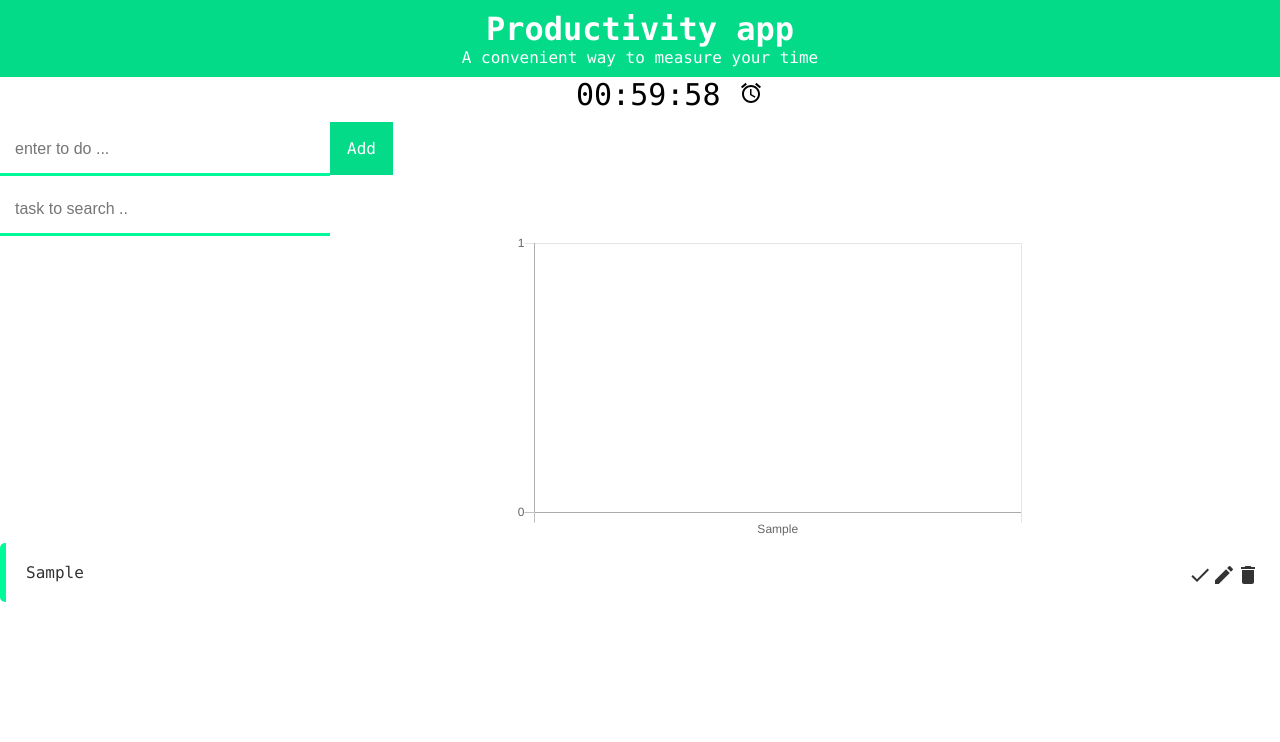
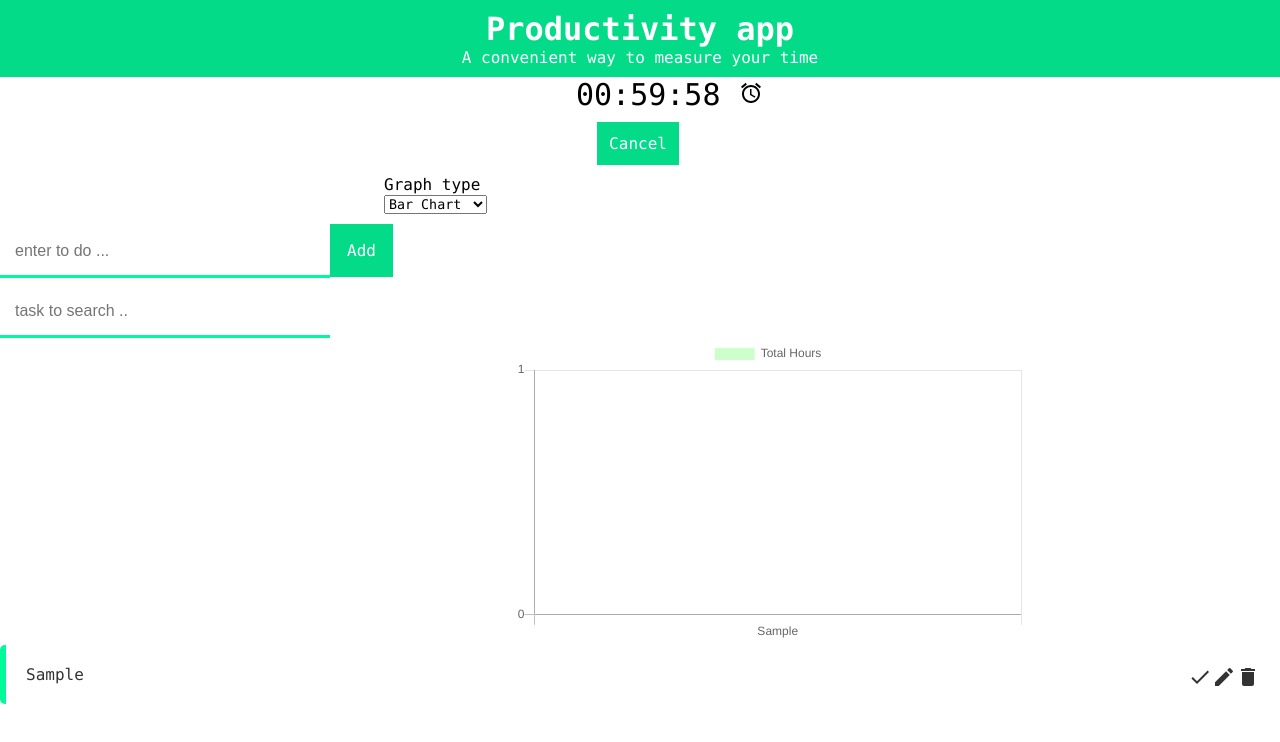
Before and after one commit to lukajose/ToDoList, a React (Create React App) app: page / in a window 1280 px wide. Both pictures are taken after typing "Sample" into the empty fields and a click on the button "Add". Shown: the top 742 px of the page. Built offline with nearby package versions, Linux system fonts and the light colour scheme.

Commit message:
adding selector

```diff
--- a/src/Timer.css
+++ b/src/Timer.css
@@ -19,9 +19,28 @@
   border-bottom-style: solid;
 }
 
-.timer-countdown {
+.timer-countdown .timer-countdown-text {
     margin-left:45%;
     font-size: 30px;
     font-family: consolas;
     border-bottom-color: #00FA9A;
 }
+
+.timer-countdown .timer-countdown-text .cancel-button {
+  font-size: 16px;
+  background-color: rgb(3, 219, 136);
+  color: #FFF;
+  border: 2px solid rgb(3, 219, 136);
+  font-family: consolas;
+  margin: 10px 0;
+  padding:10px;
+  display: inline;
+  margin-left: 3%;
+
+}
+
+.timer-countdown .timer-countdown-text .cancel-button:hover {
+    background-color: #32CD32;
+    border: 2px solid #32CD32;
+    cursor: pointer;
+  }
--- a/src/Timer.js
+++ b/src/Timer.js
@@ -168,6 +168,12 @@ class Timer extends Component {
         return time;
     }
 
+    //If cancel gets clicked change stop timer and delete last added item.
+    cancelItemCountdown() {
+
+        this.changeTimer();
+    }
+
     render () {
         //this.updateTime();
         //this.transformTime();
@@ -225,7 +231,17 @@ class Timer extends Component {
         } else { // display timer countdown
 
             return (
-                    <p className="timer-countdown">{hours+ ':'+minutes + ':' + seconds} <AccessAlarmIcon/></p>
+                    <div className='timer-countdown'>
+                        <p className="timer-countdown-text">{hours+ ':'+minutes + ':' + seconds} <AccessAlarmIcon/>
+                            <div>
+                                <form onSubmit={this.cancelItemCountdown}>
+                                    <button type="submit" className='cancel-button'>Cancel</button>
+                                </form>
+                            </div>
+
+                        </p>
+
+                    </div>
             );
         }
     }
--- a/src/TodoList.css
+++ b/src/TodoList.css
@@ -4,6 +4,29 @@
   padding:0;
 }
 
+.todoListMain .graph-type {
+  font-size: 16px;
+  font-family: consolas;
+  margin-left:30%;
+  margin-right: 30%;
+}
+
+.todoListMain .graph-type .dropdown-selector {
+  position:relative;
+  font-family: consolas;
+
+
+}
+
+
+.todoListMain .graph-type .dropdown-selector selected {
+  display:none;
+}
+
+
+.todoListMain .graph-type .select-selected {
+  background-color: #32CD32;
+}
 
 
 .todoListMain .input-box-todo input {
--- a/src/TodoList.js
+++ b/src/TodoList.js
@@ -69,7 +69,7 @@ class TodoList extends Component {
   }
   //filters items and returns everything except the item with that key
   deleteItem(key) {
-    if(this.state.startTimer == false) {
+    if(this.state.startTimer === false) {
        //filter condition
       function delete_filter(item) {
         return (item.key !== key);
@@ -88,6 +88,25 @@ class TodoList extends Component {
     }
 
   }
+
+  cancelClock(key) {
+      //filter condition
+      function delete_filter(item) {
+        return (item.key !== key);
+      }
+      const filteredItems = this.state.items.filter(delete_filter);
+      var newS = this.state.search;
+      if(!this.isSearchEmpty(this.state.search)) {
+        newS = this.state.search.filter(delete_filter) // include to update state when searching
+      }
+
+      this.setState({
+        items:filteredItems,
+        search:newS
+      })
+
+  }
+
   // when click prompt will ask for new message and rename that item
   renameItem(key) {
     var message = prompt("Rename to do task");
@@ -165,7 +184,6 @@ class TodoList extends Component {
   getCharData() {
     //get list of items
     const items = this.state.items;
-    console.log('items:',items,items.length);
     let labels,data;
 
     if(items.length > 0) {
@@ -195,11 +213,23 @@ class TodoList extends Component {
     return (<div className= "todoListMain">
               <Timer starter = {this.state.startTimer}
                       changeTimer = {()=>this.changeTimer()}
-                      currentKey={this.state.currentKey}
                       addHours={(hours,key)=>this.AddTaskHours(hours,key)}
                       current={this.state.currentKey}
+                      cancelItem={this.cancelClock}
 
               />
+              <div className="graph-type">
+                <form>
+                    <legend>Graph type</legend>
+                      <p>
+                        <select id= "myList" className ="dropdown-selector">
+                          <option value='bar'>Bar Chart</option>
+                          <option value='line'>Line Chart</option>
+                          <option value='pie'>Pie Chart</option>
+                        </select>
+                      </p>
+                </form>
+              </div>
               <div className="input-box-todo">
                 <form onSubmit={this.addItem}>
                   <input
--- a/src/components/chart.js
+++ b/src/components/chart.js
@@ -1,5 +1,6 @@
 import React, {Component} from "react";
-import {Bar} from 'react-chartjs-2';
+import {Bar,Pie} from 'react-chartjs-2';
+import { positions } from "@material-ui/system";
 //{Bar,Line,Pie}
 
 class Chart extends Component {
@@ -23,7 +24,8 @@ class Chart extends Component {
                     options={
                         {
                             legend: {
-                              display: false
+                              display: true,
+                              labelString: 'Hours Today'
                             },
                             scales: {
                               yAxes: [{
@@ -32,7 +34,7 @@ class Chart extends Component {
                                    stepSize:1,
                                  }
                                }]
-                              }
+                            }
                         }
                     }
                 />
```
